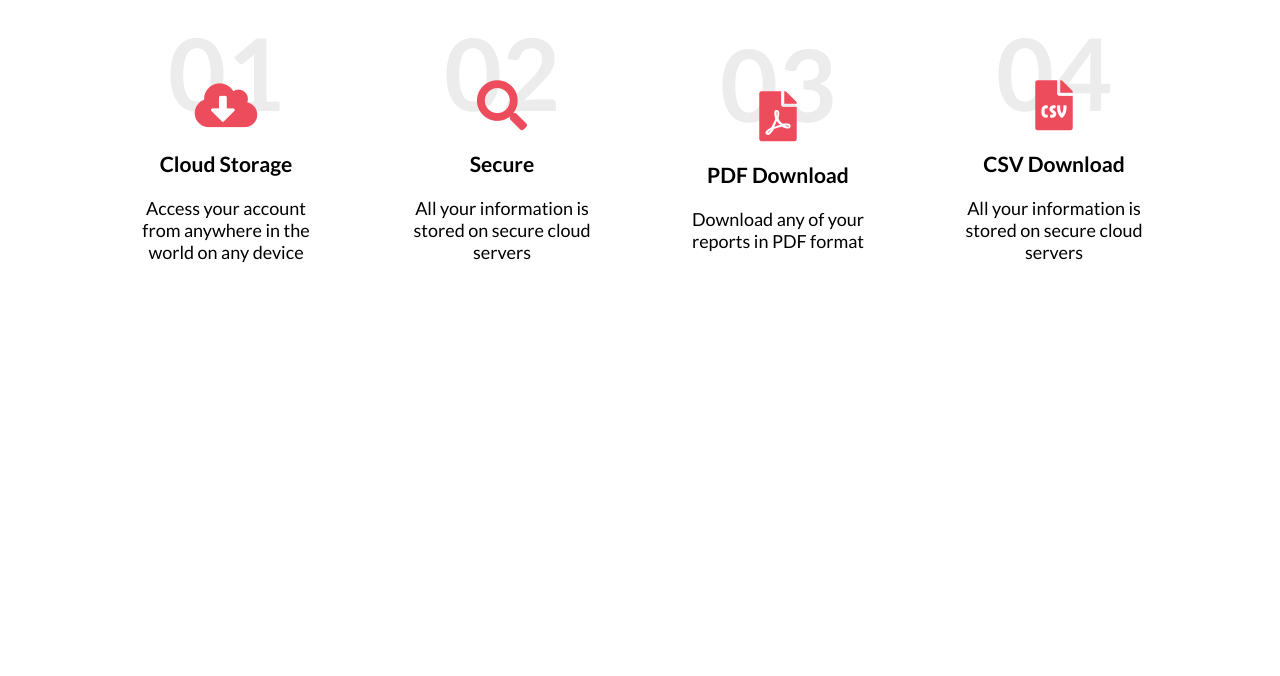
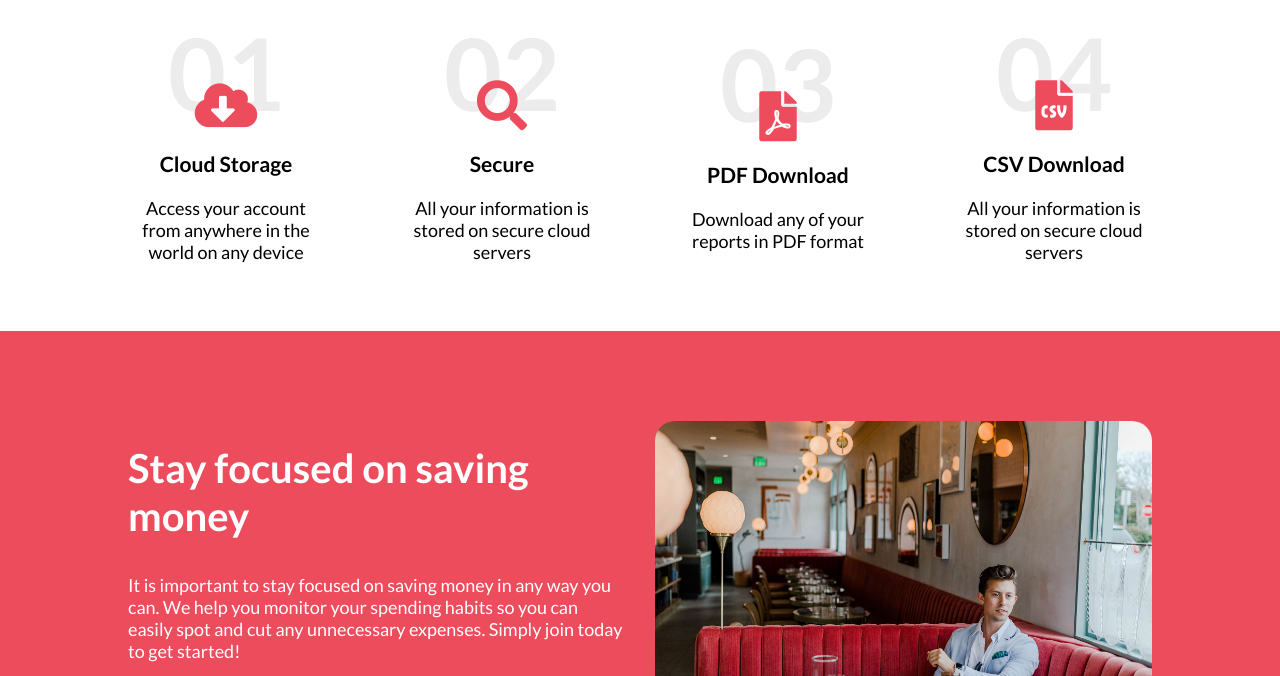
Before and after one commit to dovecancode/cloudbudget, a website: page index.html in a window 1280 px wide. Shown: the part 2072-2748 px from the top of the page. Before the commit the page ends 2403 px from the top, so only its background shows below. Drawn offline with Linux system fonts and the light colour scheme; files that its build step writes are made by us from their sources.

Commit message:
feat: add app section

```diff
--- a/app/js/script.js
+++ b/app/js/script.js
@@ -1 +1 @@
-console.log('Hello world dgsdgsdag')
+console.log('Hello world')
--- a/app/scss/sections/_index.scss
+++ b/app/scss/sections/_index.scss
@@ -3,3 +3,4 @@
 @forward 'manage';
 @forward 'featured';
 @forward 'technology';
+@forward 'app';
--- /dev/null
+++ b/app/scss/sections/app.scss
@@ -0,0 +1,27 @@
+@use '../layouts/layouts' as layouts;
+@use '../abstracts/' as var;
+.app {
+  padding: 8rem 0;
+  background: var.$link-text-color;
+  color: #fff;
+
+  @include layouts.flex-layout();
+
+  &__text {
+    padding-bottom: 6rem;
+  }
+
+  &__social {
+    font-size: clamp(1.8rem, 1vw, 2rem);
+    a {
+      color: #fff;
+      margin-right: 2rem;
+    }
+  }
+
+  &__video-slider {
+    img {
+      border-radius: 2rem;
+    }
+  }
+}
--- a/gulpfile.js
+++ b/gulpfile.js
@@ -43,7 +43,7 @@ function browsersyncReload(cb) {
 function watchTask() {
   watch('*.html', browsersyncReload)
   watch(
-    [files.scssPath, 'app/js/**/*.js'],
+    ['app/scss/**/*.scss', 'app/js/**/*.js'],
     series(fireStyleTask, fireJsTask, browsersyncReload)
   )
 }
--- a/index.html
+++ b/index.html
@@ -158,6 +158,29 @@
           </div>
         </div>
       </section>
+      <div class="app">
+        <div class="container">
+          <div class="d-flex-layout">
+            <div class="app__text col-2">
+              <h2 class="heading-h2">Stay focused on saving money</h2>
+              <p class="p-line">
+                It is important to stay focused on saving money in any way you
+                can. We help you monitor your spending habits so you can easily
+                spot and cut any unnecessary expenses. Simply join today to get
+                started!
+              </p>
+              <div class="app__social col-2">
+                <a href="#"><i class="fab fa-google-play"></i></a>
+                <a href="#"><i class="fab fa-app-store"></i></a>
+                <a href="#"><i class="fab fa-windows"></i></a>
+              </div>
+            </div>
+            <ul class="app__video-slider col-2">
+              <li><img src="img/video-slide1.jpg" alt="" /></li>
+            </ul>
+          </div>
+        </div>
+      </div>
     </main>
     <script src="/dist/script.js"></script>
   </body>
```
Also changed, not shown: dist/script.js, dist/style.css, img/video-slide1.jpg (added), 1 other file.
